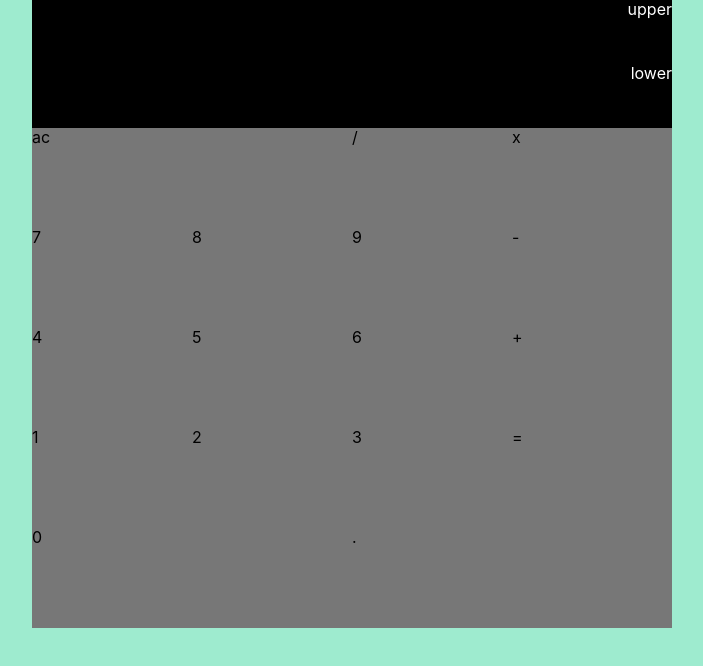
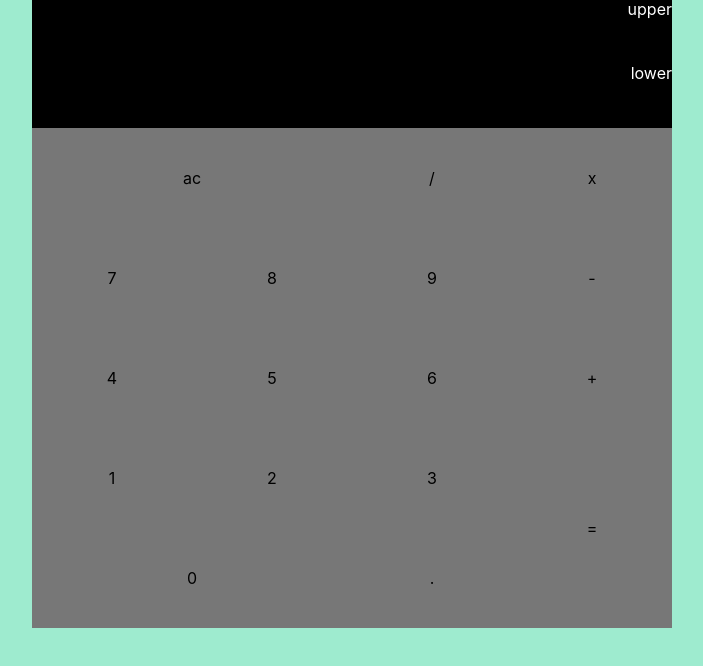
Before and after one commit to ColtonHibbert/javascript-calculator, a React (Create React App) app: page / in a window 1280 px wide. Shown: the top 666 px of the page, without its empty margins (288-991 px from the left). Built offline with nearby package versions, Linux system fonts and the light colour scheme.

Commit message:
grid styling

```diff
--- a/src/components/Buttons.js
+++ b/src/components/Buttons.js
@@ -4,57 +4,57 @@ import './buttons.css';
 const Buttons = (props) => {
     return (
         <div
-            className="container"
+            className="container "
         >
-            <div className="column1-3">
+            <div className="column1-3 button-justify-and-align-center">
             ac
             </div>
-            <div>
+            <div className="button-justify-and-align-center">
             /
             </div>
-            <div>
+            <div className="button-justify-and-align-center">
             x
             </div>
-            <div>
+            <div className="button-justify-and-align-center">
             7
             </div>
-            <div>
+            <div className="button-justify-and-align-center">
             8
             </div>
-            <div>
+            <div className="button-justify-and-align-center">
             9
             </div>
-            <div>
+            <div className="button-justify-and-align-center">
             -
             </div>
-            <div>
+            <div className="button-justify-and-align-center">
             4
             </div>
-            <div>
+            <div className="button-justify-and-align-center">
             5
             </div>
-            <div>
+            <div className="button-justify-and-align-center">
             6
             </div>
-            <div>
+            <div className="button-justify-and-align-center">
             +
             </div>
-            <div>
+            <div className="button-justify-and-align-center">
             1
             </div>
-            <div>
+            <div className="button-justify-and-align-center">
             2
             </div>
-            <div>
+            <div className="button-justify-and-align-center">
             3
             </div>
-            <div className="column1-3">
+            <div className="column1-3 button-justify-and-align-center">
             0
             </div>
-            <div>
+            <div className="button-justify-and-align-center">
             .
             </div>
-            <div className="equals">
+            <div className="equals button-justify-and-align-center">
             =
             </div>
         </div>
--- a/src/components/buttons.css
+++ b/src/components/buttons.css
@@ -3,6 +3,7 @@
     display: grid;
     grid-template-columns: 1fr 1fr 1fr 1fr;
     grid-template-rows: 1fr 1fr 1fr 1fr 1fr;
+
 }
 
 .column1-3 {
@@ -12,3 +13,9 @@
 .equals {
     grid-area: 4/4/6/5;
 }
+
+.button-justify-and-align-center {
+    display: grid;
+    justify-self: center;
+    align-self: center;
+}
```
